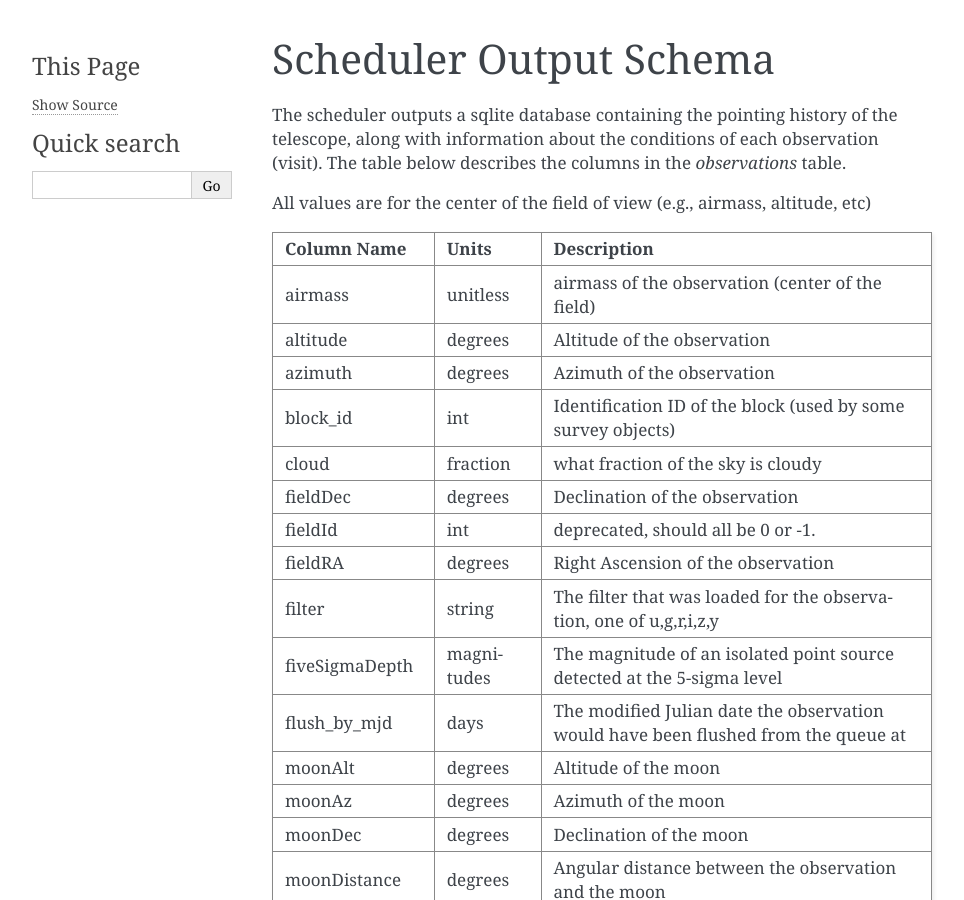
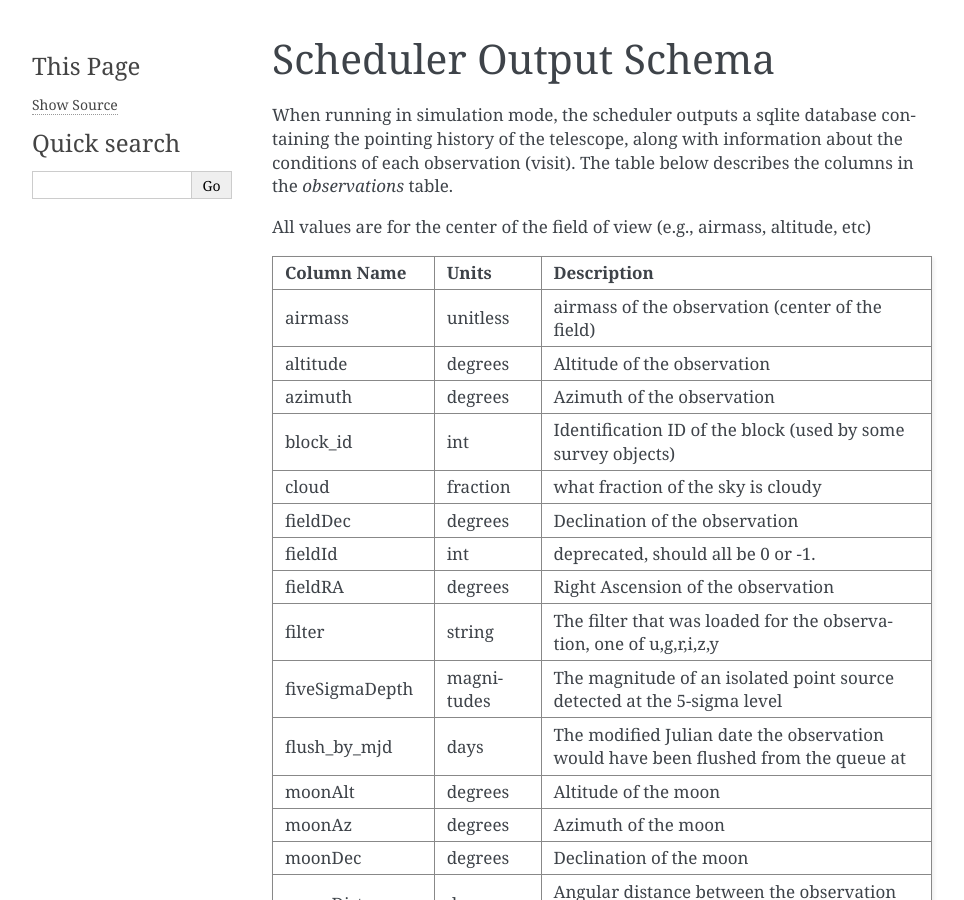
Before and after one commit to lsst/rubin_scheduler, a Sphinx documentation site: the page built from docs/fbs-output-schema.rst, in a window 1280 px wide and 900 px high. Shown: the whole window, without its empty margins (148-1112 px from the left). Built offline with Sphinx 7.4.7, drawn with Linux system fonts in a browser that asks for light colours.

Commit message:
sqlite only in sim mode

```diff
--- a/docs/fbs-output-schema.rst
+++ b/docs/fbs-output-schema.rst
@@ -6,9 +6,9 @@
 Scheduler Output Schema
 =======================
 
-The scheduler outputs a sqlite database containing the pointing history of
-the telescope, along with information about the conditions of each
-observation (visit).
+When running in simulation mode, the scheduler outputs a sqlite database
+containing the pointing history of the telescope, along with information
+about the conditions of each observation (visit).
 The table below describes the columns in the `observations` table.
 
 All values are for the center of the field of view (e.g., airmass, altitude, etc)
```
